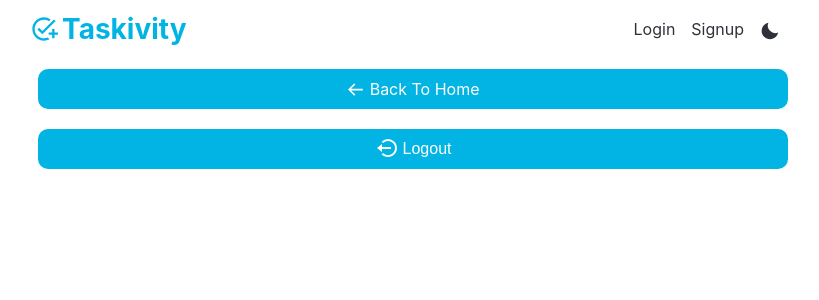
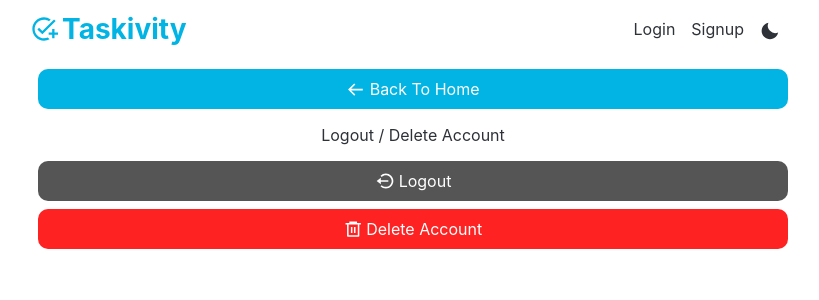
Before and after one commit to ksb-dev/Task-Manager-MERN, a React (Vite) app in the folder client/: page /logout in a window 1280 px wide. Shown: the top 300 px of the page, without its empty margins (227-1046 px from the left). Built offline with nearby package versions, Linux system fonts and the light colour scheme.

Commit message:
Initial Commit

```diff
--- a/client/src/pages/Logout/Logout.jsx
+++ b/client/src/pages/Logout/Logout.jsx
@@ -1,6 +1,7 @@
 /* eslint-disable no-unused-vars */
 // react-icons
 import { BiArrowBack, BiLogOutCircle } from 'react-icons/bi'
+import { RiDeleteBin6Line } from 'react-icons/ri'
 
 // components
 import PrimaryBtn from '../../components/PrimaryBtn/PrimaryBtn'
@@ -15,7 +16,7 @@ import { toast } from 'react-hot-toast'
 import { useTaskivityContext } from '../../context/context'
 
 const Logout = () => {
-  const { rerenderNavBar, setRerenderNavBar } = useTaskivityContext()
+  const { rerenderNavBar, setRerenderNavBar, mode } = useTaskivityContext()
   const navigate = useNavigate()
 
   const handleLogout = () => {
@@ -26,22 +27,27 @@ const Logout = () => {
 
     toast.success('User logged out')
 
-    //window.location.reload()
-
     navigate('/')
   }
 
   return (
-    <div className='logout-page'>
+    <div className={'logout-page ' + (mode ? 'darkColor' : 'lightColor')}>
       <PrimaryBtn path={'/'} icon={<BiArrowBack />} text={'Back To Home'} />
-      <br />
-      <PrimaryBtn
-        path={'#'}
-        icon={<BiLogOutCircle />}
-        text={'Logout'}
-        value='btn'
-        fn={handleLogout}
-      />
+      <p>Logout / Delete Account</p>
+
+      <div className='logoutBtn-1' onClick={handleLogout}>
+        <span className='logout-icon-1'>
+          <BiLogOutCircle />
+        </span>
+        Logout
+      </div>
+
+      <div className='logoutBtn-2'>
+        <span className='logout-icon-2'>
+          <RiDeleteBin6Line />
+        </span>
+        Delete Account
+      </div>
     </div>
   )
 }
--- a/client/src/pages/Logout/_logout.scss
+++ b/client/src/pages/Logout/_logout.scss
@@ -1,6 +1,43 @@
 .logout-page {
   max-width: 750px;
   margin: 0 auto;
+
+  p {
+    margin: 1rem 0;
+    text-align: center;
+  }
+
+  .logoutBtn-1,
+  .logoutBtn-2 {
+    display: flex;
+    align-items: center;
+    justify-content: center;
+    background: rgb(255, 34, 34);
+    color: #fff;
+    height: 40px;
+    border-radius: var(--border-radius);
+    margin-top: 0.5rem;
+    cursor: pointer;
+
+    .logout-icon-1,
+    .logout-icon-2 {
+      font-size: 1.15rem;
+      margin-top: 0.35rem;
+      margin-right: 0.25rem;
+    }
+
+    .logout-icon-1 {
+      font-size: 1.25rem;
+    }
+  }
+
+  .logoutBtn-1 {
+    background: #555;
+  }
+
+  .logoutBtn:hover {
+    filter: brightness(90%);
+  }
 }
 
 @media screen and (max-width: 786px) {
```
